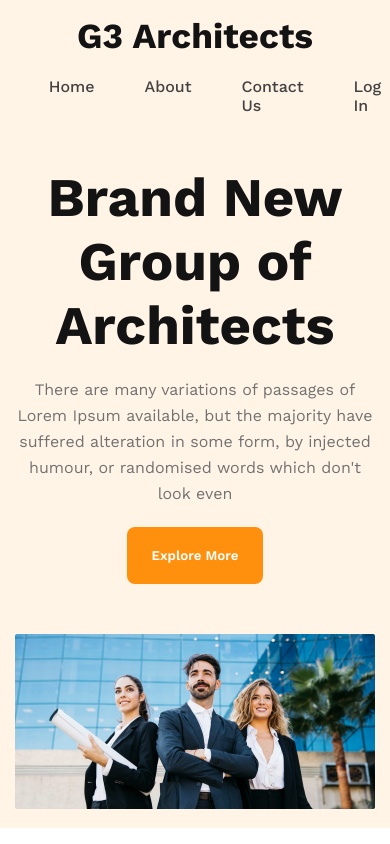
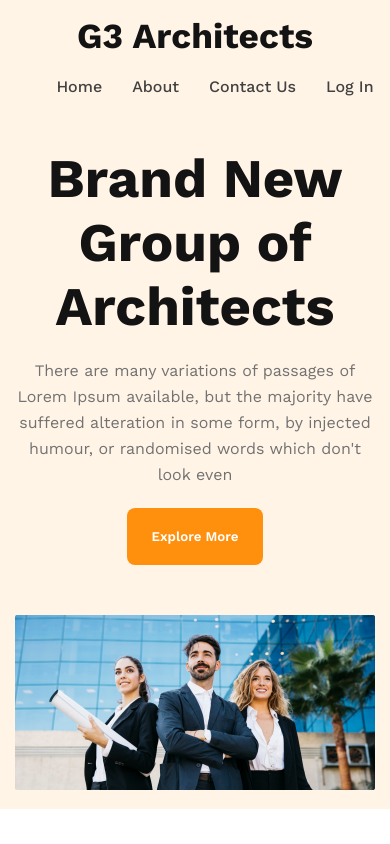
Before and after one commit to Anikcse18/G3-Architecture-website, a plain HTML site: page index.html in a window 390 px wide. Shown: the top 844 px of the page. Drawn offline with nearby package versions, Linux system fonts and the light colour scheme.

Commit message:
solve nav bar section

```diff
--- a/style/style.css
+++ b/style/style.css
@@ -459,6 +459,10 @@ main{
     nav h3{
         margin-bottom: 20px;
     }
+    nav > ul{
+
+        column-gap: 30px;
+    }
 
 
 
@@ -477,6 +481,8 @@ main{
         flex-direction: column;
 
     }
+
+
 
     .experience-badge{
 
```
